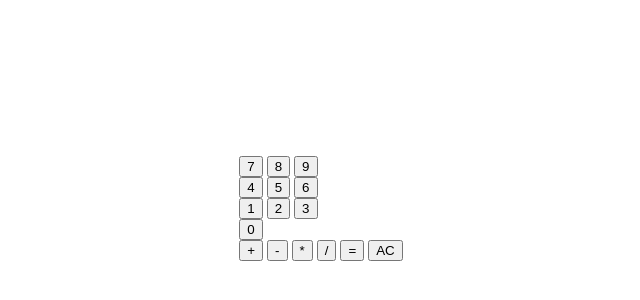
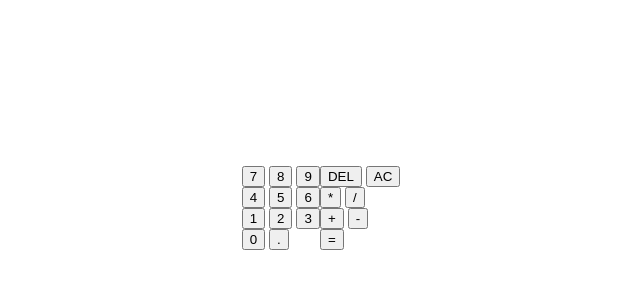
Before and after one commit to JohnnyKortbawi/odin-calculator, a plain HTML site: page index.html in a window 1280 px wide. Shown: the part 200-500 px from the top of the page, without its empty margins (319-959 px from the left). Drawn offline with Linux system fonts and the light colour scheme.

Commit message:
Add delete and decimal point buttons
Add the buttons in html and fix the display format in css

```diff
--- a/index.html
+++ b/index.html
@@ -10,6 +10,7 @@
 <body>
   <div id="calculator">
     <div id="calculator-display"></div>
+    <div id="calculator-buttons-container">
       <div id="calculator-numeric-buttons">
         <div>
           <button id="button7" class="numeric-button">7</button>
@@ -27,14 +28,23 @@
           <button id="button3" class="numeric-button">3</button>
         </div>
         <button id="button0" class="numeric-button">0</button>
+        <button id="button-decimal">.</button>
       </div>
       <div id="calculator-operator-buttons">
+        <div>
+          <button id="button-delete">DEL</button>
+          <button id="button-clear">AC</button>
+        </div>
+        <div>
+          <button id="button-multiply" class="operator-button">*</button>
+          <button id="button-divide" class="operator-button">/</button>
+        </div>
+        <div>
           <button id="button-add" class="operator-button">+</button>
           <button id="button-subtract" class="operator-button">-</button>
-      <button id="button-multiply" class="operator-button">*</button>
-      <button id="button-divide" class="operator-button">/</button>
+        </div>
         <button id="button-equal">=</button>
-      <button id="button-clear">AC</button>
+      </div>
     </div>
   </div>
 </body>
--- a/style.css
+++ b/style.css
@@ -4,3 +4,7 @@ body {
   align-items: center;
   height: 100vh;
 }
+
+#calculator-buttons-container {
+  display: flex;
+}
```
Lines whose indentation alone changed are shown as unchanged.
